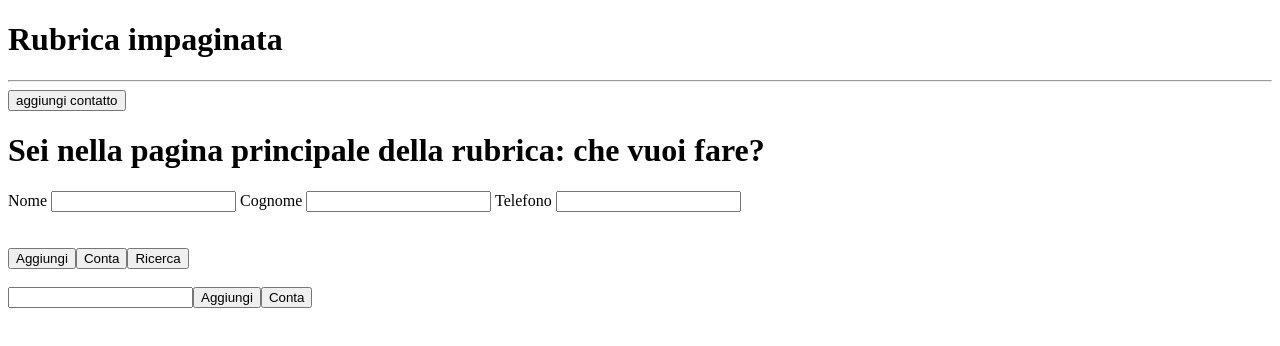
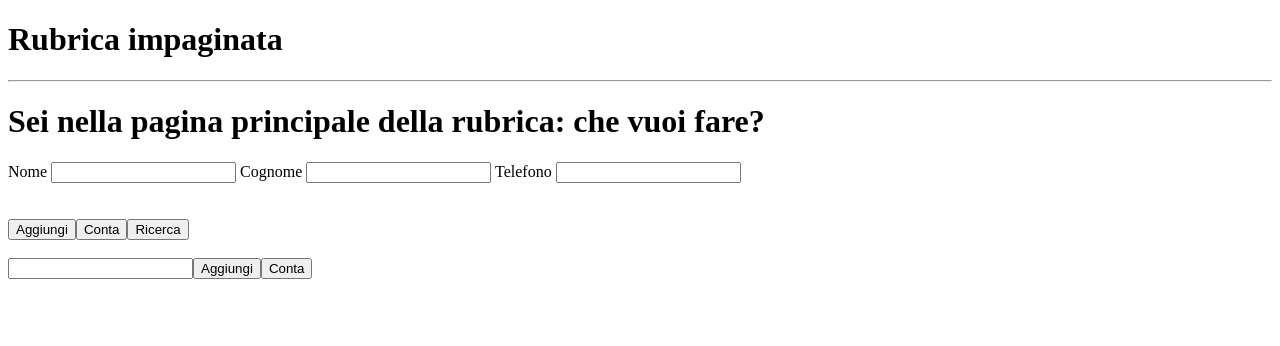
Before and after one commit to bloodkill23/rubricapaginatamac, an Angular app in the folder rubricapaginatamac/: page /MainPage in a window 1280 px wide. Shown: the top 346 px of the page. Built offline with nearby package versions, Linux system fonts and the light colour scheme.

Commit message:
funziona aggiungi

```diff
--- a/rubricapaginatamac/src/app/app.component.html
+++ b/rubricapaginatamac/src/app/app.component.html
@@ -1,5 +1,4 @@
 <h1>Rubrica impaginata</h1>
 <hr>
 
-<button (click)="aggiungiContatto()">aggiungi contatto</button>
 <router-outlet></router-outlet>
--- a/rubricapaginatamac/src/app/main-page/main-page.component.ts
+++ b/rubricapaginatamac/src/app/main-page/main-page.component.ts
@@ -11,7 +11,7 @@ export class MainPageComponent implements OnInit {
   contatto:string="";
 
 
-  constructor(private router: Router,private med:MediatorService) { }
+  constructor(private router: Router,public med:MediatorService) { }
 
   ngOnInit(): void {
   }
```
